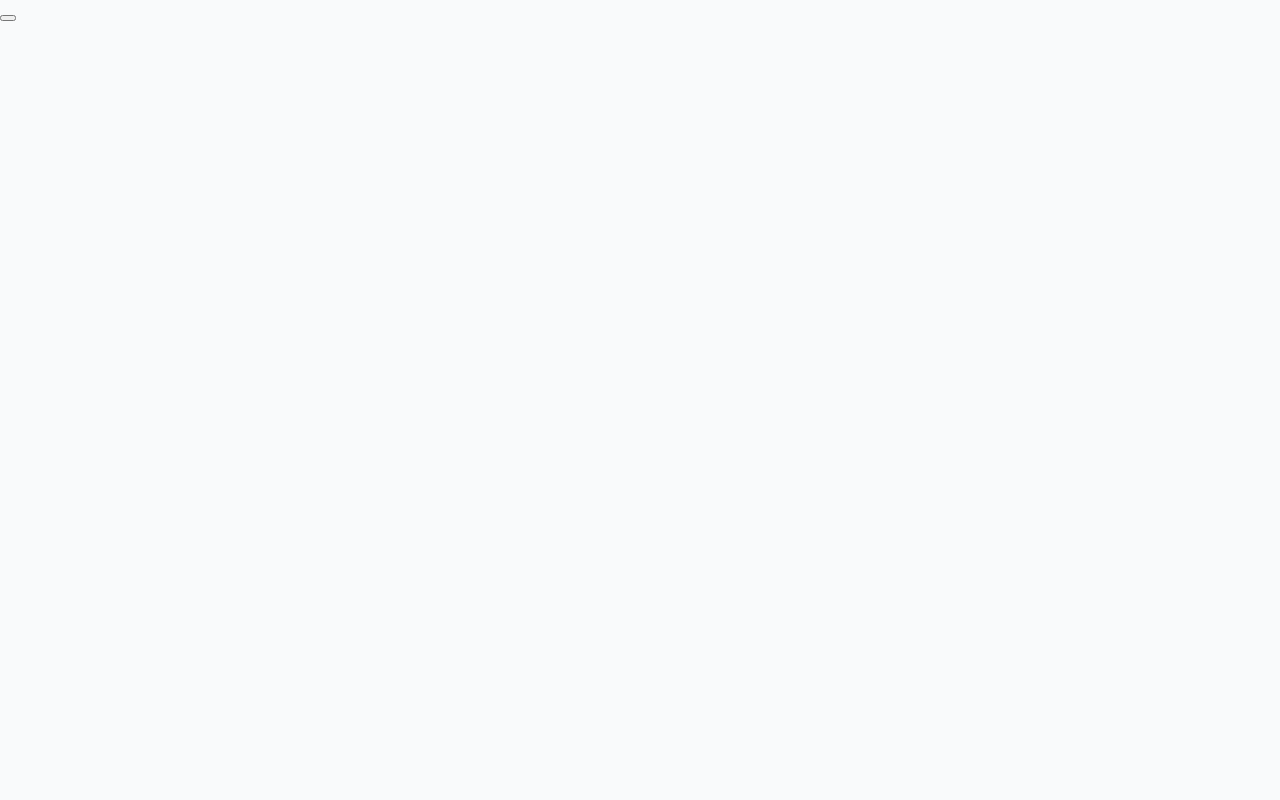
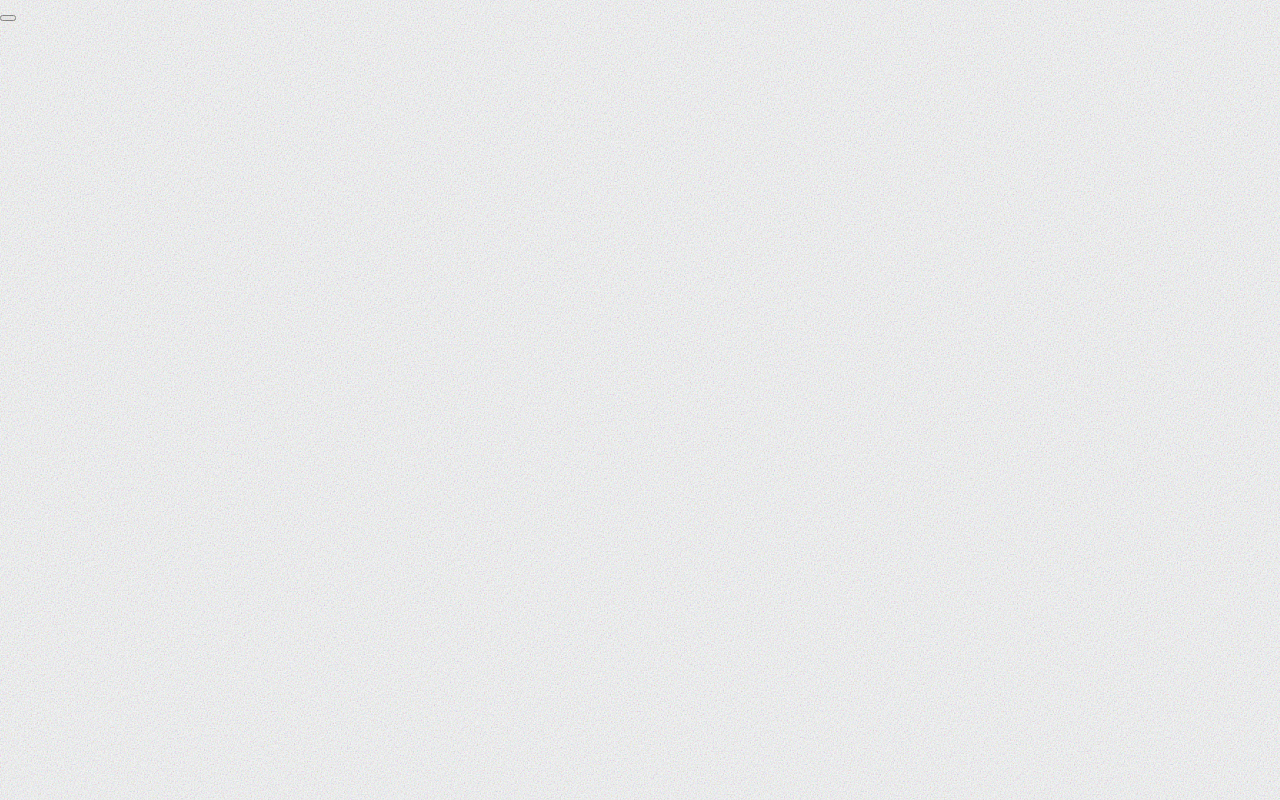
Before and after one commit to alexphl/alexphl.github.io, a Next.js app: page /Button in a window 1280 px wide. Built offline with nearby package versions, Linux system fonts and the light colour scheme.

Commit message:
Style tweaks and package updates

```diff
--- a/pages/Button.tsx
+++ b/pages/Button.tsx
@@ -1,4 +1,4 @@
-import '../styles/button.module.css'
+import "../styles/button.module.css";
 
 const Button = (props?: any) => (
 	<button className={props.classNames} onClick={props.onClick}>
--- a/pages/_app.tsx
+++ b/pages/_app.tsx
@@ -12,12 +12,23 @@ function MyApp({ Component, pageProps }: AppProps) {
 			<Head>
 				<title>alexphl</title>
 				<meta name="description" content="My portfolio" />
-        <meta name="viewport" content="width=device-width, initial-scale=1" />
+				<meta
+					name="viewport"
+					content="width=device-width, initial-scale=1"
+				/>
 				<link rel="shortcut icon" href="/favicon.svg" />
 				<link rel="apple-touch-icon" href="/apple-touch-icon.png" />
 			</Head>
 
 			<Component {...pageProps} />
+
+			{/* Shoutout ped.ro for the filter idea*/}
+			<svg id="texture">
+				<filter id="noise">
+					<feTurbulence type="fractalNoise" baseFrequency=".7" numOctaves="4" stitchTiles="stitch" />
+				</filter>
+				<rect width="100%" height="100%" filter="url(#noise)" />
+			</svg>
 		</>
 	);
 }
--- a/pages/_document.tsx
+++ b/pages/_document.tsx
@@ -4,7 +4,10 @@ export default function Document() {
 	return (
 		<Html lang="en">
 			<Head>
-        <link href="https://fonts.googleapis.com/css2?family=Poppins:wght@400;500;600;700&display=swap" rel="stylesheet" />
+				<link
+					href="https://fonts.googleapis.com/css2?family=Poppins:wght@400;500;600;700&display=swap"
+					rel="stylesheet"
+				/>
 			</Head>
 			<body>
 				<Main />
--- a/styles/button.module.css
+++ b/styles/button.module.css
@@ -8,8 +8,8 @@ button.outlined {
 	background-color: black;
 	color: white;
 	outline: none;
-  transition: all 0.3s cubic-bezier(.25,.8,.25,1.3);
-  box-shadow: 0 1px 3px rgba(0,0,0,0.12);
+	transition: all 0.3s cubic-bezier(0.25, 0.8, 0.25, 1.3);
+	box-shadow: 0 1px 3px rgba(0, 0, 0, 0.12);
 	line-height: 100%;
 	padding-left: 15px;
 	padding-right: 15px;
@@ -17,18 +17,18 @@ button.outlined {
 
 button.flat {
 	border: solid;
-  border-color: rgba(255,255,255,0.25);
+	border-color: rgba(255, 255, 255, 0.25);
 	border-width: 1.5px;
-  box-shadow: -6px 6px 0px rgba(80,80,200,0.2);
+	box-shadow: -6px 6px 0px rgba(80, 80, 200, 0.2);
 }
 
 button.flat:hover {
-  border-color: rgba(255,255,255,0.4);
-  box-shadow: -8px 6px 0px rgba(80,80,200,0.2);
+	border-color: rgba(255, 255, 255, 0.4);
+	box-shadow: -8px 6px 0px rgba(80, 80, 200, 0.2);
 	margin-left: 6px;
 }
 
 button.flat:active {
-  box-shadow: -16px 6px 0px rgba(80,80,200,0.2);
+	box-shadow: -16px 6px 0px rgba(80, 80, 200, 0.2);
 	margin-left: 20px;
 }
--- a/styles/globals.css
+++ b/styles/globals.css
@@ -2,27 +2,29 @@
 
 @media (prefers-color-scheme: dark) {
 	:root {
-    --accent-blue: #4AB6FF;
+		--accent-blue: #4ab6ff;
 		--text: white;
 		--bg: #151515;
-    --bg-translucent: rgba(0,200,255,0.1);
-    --bg-footer: rgba(0,0,0,0.5);
-    --project-bg:  rgba(0, 0, 0, 0);
-    --project-shadowIn:  rgba(0,12,15,1);
-    --project-shadow: rgba(0,15,20,0.5);
+		--bg-translucent: rgba(0, 200, 255, 0.1);
+		--bg-footer: rgba(0, 0, 0, 0.5);
+		--project-bg: rgba(0, 0, 0, 0);
+		--project-shadowIn: rgba(0, 12, 15, 1);
+		--project-shadow: rgba(0, 15, 20, 0.5);
+		--texture-opacity: 0.1;
 	}
 }
 
 @media (prefers-color-scheme: light) {
 	:root {
-    --accent-blue: #0079CD;
+		--accent-blue: #0079cd;
 		--text: black;
 		--bg: #f9fafb;
-    --bg-translucent: rgba(140,60,0,0.25);
-    --bg-footer: rgba(255,255,255,0.5);
+		--bg-translucent: rgba(140, 60, 0, 0.25);
+		--bg-footer: rgba(255, 255, 255, 0.5);
 		--project-bg: rgba(255, 255, 255, 0.4);
-    --project-shadow: rgba(140,60,0,0.25);
-    --project-shadowIn:  rgba(255,245,245,1);
+		--project-shadow: rgba(140, 60, 0, 0.25);
+		--project-shadowIn: rgba(255, 245, 245, 1);
+		--texture-opacity: 0.5;
 	}
 }
 
@@ -41,15 +43,17 @@
 /*   }
 /* } */
 
-html, body {
+html,
+body {
 	color: var(--text);
 	background-color: var(--bg);
 	margin: auto;
 	padding: 0;
-  position:relative;
-  overflow-x:hidden;
-  font-family: Poppins, -apple-system, BlinkMacSystemFont, Segoe UI, Roboto, Oxygen,
-    Ubuntu, Cantarell, Fira Sans, Droid Sans, Helvetica Neue, sans-serif;
+	position: relative;
+	overflow-x: hidden;
+	font-family: Poppins, -apple-system, BlinkMacSystemFont, Segoe UI, Roboto,
+		Oxygen, Ubuntu, Cantarell, Fira Sans, Droid Sans, Helvetica Neue,
+		sans-serif;
 }
 
 .icon {
@@ -57,10 +61,10 @@ html, body {
 	display: block;
 	color: var(--text);
 	opacity: 0.7;
-  transition: all 0.3s cubic-bezier(.25,.8,.25,1.3);
+	transition: all 0.3s cubic-bezier(0.25, 0.8, 0.25, 1.3);
 }
 
-.icon:hover{
+.icon:hover {
 	opacity: 1;
 	transition-delay: 0ms;
 }
@@ -93,10 +97,11 @@ div.project {
 	background-repeat: no-repeat;
 	background-position: center center;
 	margin-top: 15px;
-  transition: all 0.4s cubic-bezier(.25,.8,.25,1);
+	transition: all 0.4s cubic-bezier(0.25, 0.8, 0.25, 1);
 	margin-left: -25px;
 	margin-right: -25px;
-  box-shadow: inset 0 -125px 110px var(--project-shadowIn), -6px 8px 10px var(--project-shadow);
+	box-shadow: inset 0 -125px 110px var(--project-shadowIn),
+		-6px 8px 10px var(--project-shadow);
 }
 
 div.project .projectDetails {
@@ -108,10 +113,11 @@ div.project .projectDetails {
 }
 
 div.project:hover {
-  box-shadow: inset 0 -120px 110px var(--project-shadowIn), -7px 9px 11px var(--project-shadow);
+	box-shadow: inset 0 -120px 110px var(--project-shadowIn),
+		-7px 9px 11px var(--project-shadow);
 	margin-left: -28px;
 	margin-right: -28px;
-  transition: all 0.2s cubic-bezier(.25,.8,.25,1);
+	transition: all 0.2s cubic-bezier(0.25, 0.8, 0.25, 1);
 }
 
 div.project .label {
@@ -121,7 +127,7 @@ div.project .label {
 	font-size: 0.75em;
 	font-weight: 600;
 	background-color: var(--bg-footer);
-  margin:  20px;
+	margin: 20px;
 	justify-self: end;
 	grid-row: 1;
 }
@@ -181,11 +187,11 @@ header h3 {
 	font-weight: 700;
 	letter-spacing: 1px;
 	line-height: 170%;
-  box-shadow: -12px 12px 0px rgba(100,100,255,0.15);
+	box-shadow: -12px 12px 0px rgba(100, 100, 255, 0.15);
 	min-width: fit-content;
 	width: 260px;
-  background-color: rgba(80,125,125,0.3);
-  text-shadow: -12px 12px 3px rgba(120,120,120,0.16);
+	background-color: rgba(80, 125, 125, 0.3);
+	text-shadow: -12px 12px 3px rgba(120, 120, 120, 0.16);
 }
 
 header h5 {
@@ -193,7 +199,7 @@ header h5 {
 	max-width: 540px;
 	line-height: 180%;
 	font-size: 1.1em;
-  transition: all 0.3s cubic-bezier(.25,.8,.25,1.4);
+	transition: all 0.3s cubic-bezier(0.25, 0.8, 0.25, 1.4);
 	margin: 0;
 }
 
@@ -202,12 +208,12 @@ header p {
 	line-height: 180%;
 	font-size: 1em;
 	font-weight: 400;
-  transition: all 0.3s cubic-bezier(.25,.8,.25,1.4);
+	transition: all 0.3s cubic-bezier(0.25, 0.8, 0.25, 1.4);
 }
 
 a {
 	color: var(--accent-blue);
-  transition: all 0.3s cubic-bezier(.25,.8,.25,1.4);
+	transition: all 0.3s cubic-bezier(0.25, 0.8, 0.25, 1.4);
 	text-decoration: none;
 	white-space: nowrap;
 	position: relative;
@@ -217,7 +223,7 @@ a {
 header a:hover {
 	padding: 4px 8px 4px 8px;
 	border-radius: 6px;
-  background-color: rgba(100,150,250,0.15);
+	background-color: rgba(100, 150, 250, 0.15);
 }
 
 header a:active {
@@ -231,19 +237,19 @@ header a:active {
 	width: 600px;
 	height: 800px;
 	max-height: 78vh;
-  background-color: rgba(80,80,200,0.05);
-  transition: all 8s cubic-bezier(.25,.8,.25,1), margin 10s cubic-bezier(.25,.8,.25,1);
-  border: 4px dashed rgba(150,150,150,0.25);
-  #box-shadow: 10px 10px 0px rgba(80,255,80,0.15);
+	background-color: rgba(80, 80, 200, 0.05);
+	transition: all 8s cubic-bezier(0.25, 0.8, 0.25, 1),
+		margin 10s cubic-bezier(0.25, 0.8, 0.25, 1);
+	border: 4px dashed rgba(150, 150, 150, 0.25);
 }
 
-.bgElement:hover, .bgElement:active {
+.bgElement:hover,
+.bgElement:active {
 	margin-top: 13vh;
 	margin-left: 65vw;
 	width: 550px;
-  border: 4px dotted rgba(210,80,80,0.5);
-  background-color: rgba(255,0,0,0.03);
-  #box-shadow: 60px 200px 0px rgba(80,255,80,0.15);
+	border: 4px dotted rgba(210, 80, 80, 0.5);
+	background-color: rgba(255, 0, 0, 0.03);
 }
 
 footer {
@@ -272,9 +278,21 @@ footer .icon {
 	justify-content: space-evenly;
 	align-items: center;
 	margin-bottom: 3vh;
-  transition: all 0.4s cubic-bezier(.25,.8,.25,1);
+	transition: all 0.4s cubic-bezier(0.25, 0.8, 0.25, 1);
 }
 
 #footerLinks:hover {
 	transform: scale(1.06);
 }
+
+#texture {
+	position: fixed;
+	top: 0px;
+	left: 0px;
+	z-index: 999;
+	width: 100%;
+	height: calc(200px + 100vh);
+	opacity: var(--texture-opacity);
+	pointer-events: none;
+	transform: translateY(0px);
+}
```
Also changed, not shown: package.json (+13 -13 lines), pages/Projects.tsx (+6 -4 lines), pages/index.tsx (+16 -12 lines), 1 other file (tests, documents, lock files or other folders). Lines whose indentation alone changed are shown as unchanged.
